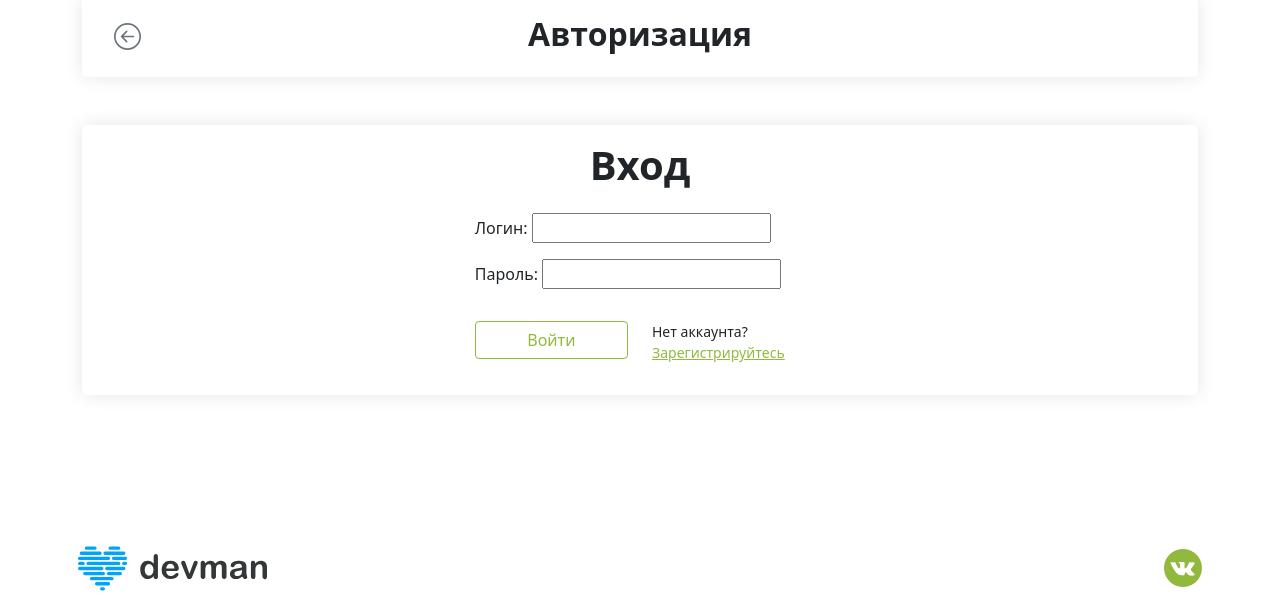
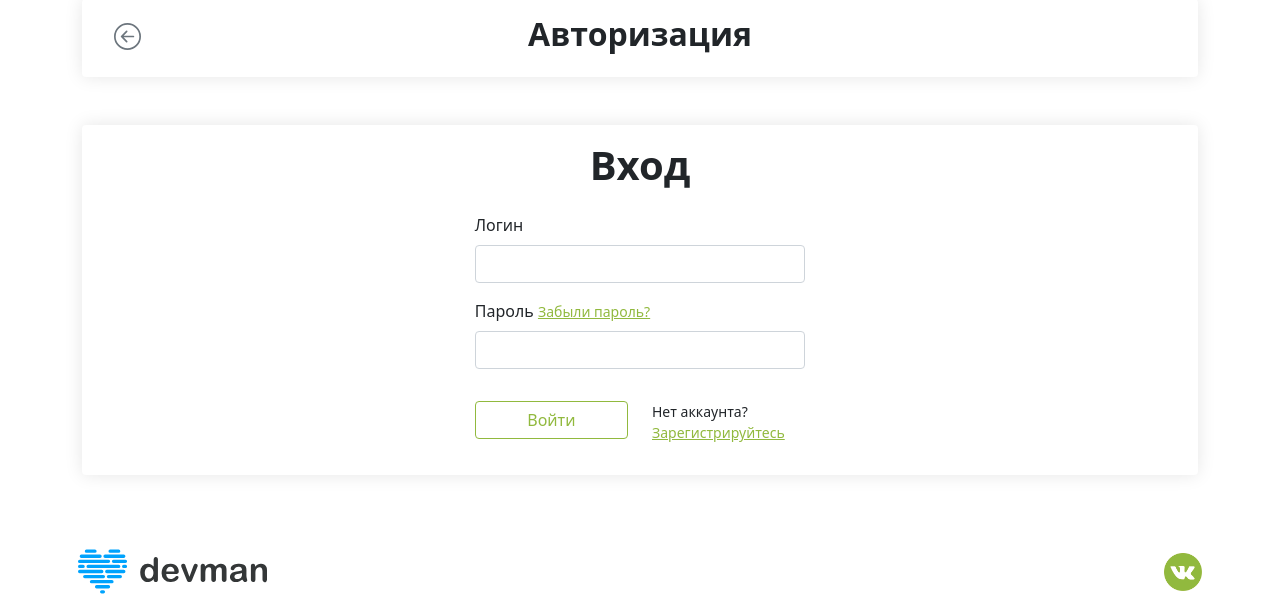
Before and after one commit to ArtemZinukov/FoodPlan, a Django app: page /users/auth/ in a window 1280 px wide. Shown: the part 118-727 px from the top of the page. Run offline with Django 4.2, Linux system fonts and the light colour scheme; parts of the project's set-up code (start-up, migrations or seed data) failed here and were passed over.

Commit message:
Поправил верстку авторизации

```diff
--- a/foodplan/settings.py
+++ b/foodplan/settings.py
@@ -102,3 +102,6 @@ DEFAULT_AUTO_FIELD = 'django.db.models.BigAutoField'
 
 YOOKASSA_SHOP_ID = env('YOOKASSA_SHOP_ID')
 YOOKASSA_SECRET_KEY = env('YOOKASSA_SECRET_KEY')
+
+LOGIN_REDIRECT_URL = 'index'
+LOGOUT_REDIRECT_URL = 'users:auth'
--- a/recipes/views.py
+++ b/recipes/views.py
@@ -43,7 +43,7 @@ def create_order(request):
 
             return redirect(payment.confirmation.confirmation_url)
         else:
-            return redirect('registration')
+            return redirect('users:auth')
 
     return render(request, 'order.html', {'tariffs': tariffs})
 
--- a/templates/registration.html
+++ b/templates/registration.html
@@ -29,7 +29,7 @@
                         <li class="nav-item align-items-center d-md-flex flex-grow-1 justify-content-end">
                             <a href="{% url 'order' %}"
                                   class="btn btn-outline-success me-2 shadow-none foodplan_green foodplan__border_green">Подписка</a>
-                            <a href="{% url 'auth' %}"
+                            <a href="{% url 'users:auth' %}"
                                  class="btn shadow-none btn-outline-success foodplan_green foodplan__border_green">Войти</a>
                         </li>
                     </ul>
@@ -74,7 +74,7 @@
                                 <button type="submit" class="btn  shadow-nonew-100 btn-outline-success foodplan_green foodplan__border_green">Регистрация</button>
                             </div>
                             <div class="col-12 col-sm-6 mt-3 d-flex justify-content-center align-items-center">
-                                <small>Уже есть аккаунт? <a href="{% url 'auth' %}" class="link-dark foodplan_green">Войти</a></small>
+                                <small>Уже есть аккаунт? <a href="{% url 'users:auth' %}" class="link-dark foodplan_green">Войти</a></small>
                             </div>
                         </div>
                     </form>
--- a/users/forms.py
+++ b/users/forms.py
@@ -1,13 +1,19 @@
 from django import forms
+from django.contrib.auth import get_user_model
+from django.contrib.auth.forms import AuthenticationForm
 
 
-class LoginUserForm(forms.Form):
+class LoginUserForm(AuthenticationForm):
     username = forms.CharField(
         label='Логин',
-        widget=forms.TextInput(attrs={'class': 'form-input'})
+        widget=forms.TextInput(attrs={'class': 'form-control'})
     )
 
     password = forms.CharField(
         label='Пароль',
-        widget=forms.PasswordInput(attrs={'class': 'form-input'})
+        widget=forms.PasswordInput(attrs={'class': 'form-control'})
     )
+
+    class Meta:
+        model = get_user_model()
+        fields = ['username', 'password']
--- a/users/templates/users/auth.html
+++ b/users/templates/users/auth.html
@@ -60,19 +60,40 @@
                 <div class="card px-5 py-3 d-flex align-items-center foodplan__shadow">
                     <form method="post">
                         {% csrf_token %}
+                        <div class="form-error">{{ form.non_field_errors }}</div>
+
                         <h1 class="mb-4 text-center"><strong>Вход</strong></h1>
-                        {{ form.as_p }}
-{#                        <div class="mb-3">#}
-{#                            <label for="exampleInputEmail1" class="form-label">Email</label>#}
-{#                            <input type="email" class="form-control" id="email" aria-describedby="emailHelp">#}
-{#                        </div>#}
-{#                        <div class="mb-3">#}
-{#                            <div class="d-flex align-items-center justify-content-between">#}
-{#                                <label for="exampleInputPassword1" class="form-label">Пароль</label>#}
-{#                                <small><a href="#" class="link-dark foodplan_green">Забыли пароль?</a></small>#}
-{#                            </div>#}
-{#                            <input type="password" class="form-control" id="password">#}
-{#                        </div>#}
+                        <div class="mb-3">
+                            <label for="username" class="form-label">Логин</label>
+                            <input
+                                type="text"
+                                name="username"
+                                class="form-control form-input {% if form.username.errors %}is-invalid{% endif %}"
+                                id="username"
+                                value="{{ form.username.value|default_if_none:'' }}"
+                                required>
+                            {% if form.username.errors %}
+                                <div class="invalid-feedback">
+                                    {{ form.username.errors }}
+                                </div>
+                            {% endif %}
+                        </div>
+
+                        <div class="mb-3">
+                            <label for="password" class="form-label">Пароль</label>
+                            <small><a href="#" class="link-dark foodplan_green">Забыли пароль?</a></small>
+                            <input
+                                type="password"
+                                name="password"
+                                class="form-control form-input {% if form.password.errors %}is-invalid{% endif %}"
+                                id="password"
+                                required>
+                            {% if form.password.errors %}
+                                <div class="invalid-feedback">
+                                    {{ form.password.errors }}
+                                </div>
+                            {% endif %}
+                        </div>
                         <div class="row mb-3">
                             <div class="col-12 col-sm-6 mt-3">
                                 <button type="submit"
--- a/users/urls.py
+++ b/users/urls.py
@@ -1,3 +1,4 @@
+from django.contrib.auth.views import LogoutView
 from django.urls import path
 from users import views
 
@@ -5,6 +6,6 @@ from users import views
 app_name = 'users'
 
 urlpatterns = [
-    path('auth/', views.login_user, name='auth'),
-    path('logout/', views.logout_user, name='logout')
+    path('auth/', views.LoginUser.as_view(), name='auth'),
+    path('logout/', LogoutView.as_view(), name='logout')
 ]
--- a/users/views.py
+++ b/users/views.py
@@ -1,29 +1,17 @@
 from django.contrib.auth import authenticate, login, logout
+from django.contrib.auth.forms import AuthenticationForm
+from django.contrib.auth.views import LoginView
 from django.http import HttpResponseRedirect
 from django.shortcuts import render
-from django.urls import reverse
+from django.urls import reverse, reverse_lazy
 
 from users.forms import LoginUserForm
 
 
-def login_user(request):
-    if request.method == 'POST':
-        form = LoginUserForm(request.POST)
-        if form.is_valid():
-            cd = form.cleaned_data
-            user = authenticate(
-                request,
-                username=cd['username'],
-                password=cd['password']
-            )
-            if user and user.is_active:
-                login(request, user)
-                return HttpResponseRedirect(reverse('index'))
-    else:
-        form = LoginUserForm()
-    return render(request, 'users/auth.html', {'form': form})
+class LoginUser(LoginView):
+    form_class = LoginUserForm
+    template_name = 'users/auth.html'
+    extra_context = {'title': "Авторизация"}
 
-
-def logout_user(request):
-    logout(request)
-    return HttpResponseRedirect(reverse('users:auth'))
+    def get_success_url(self):
+        return reverse_lazy('index')
```
